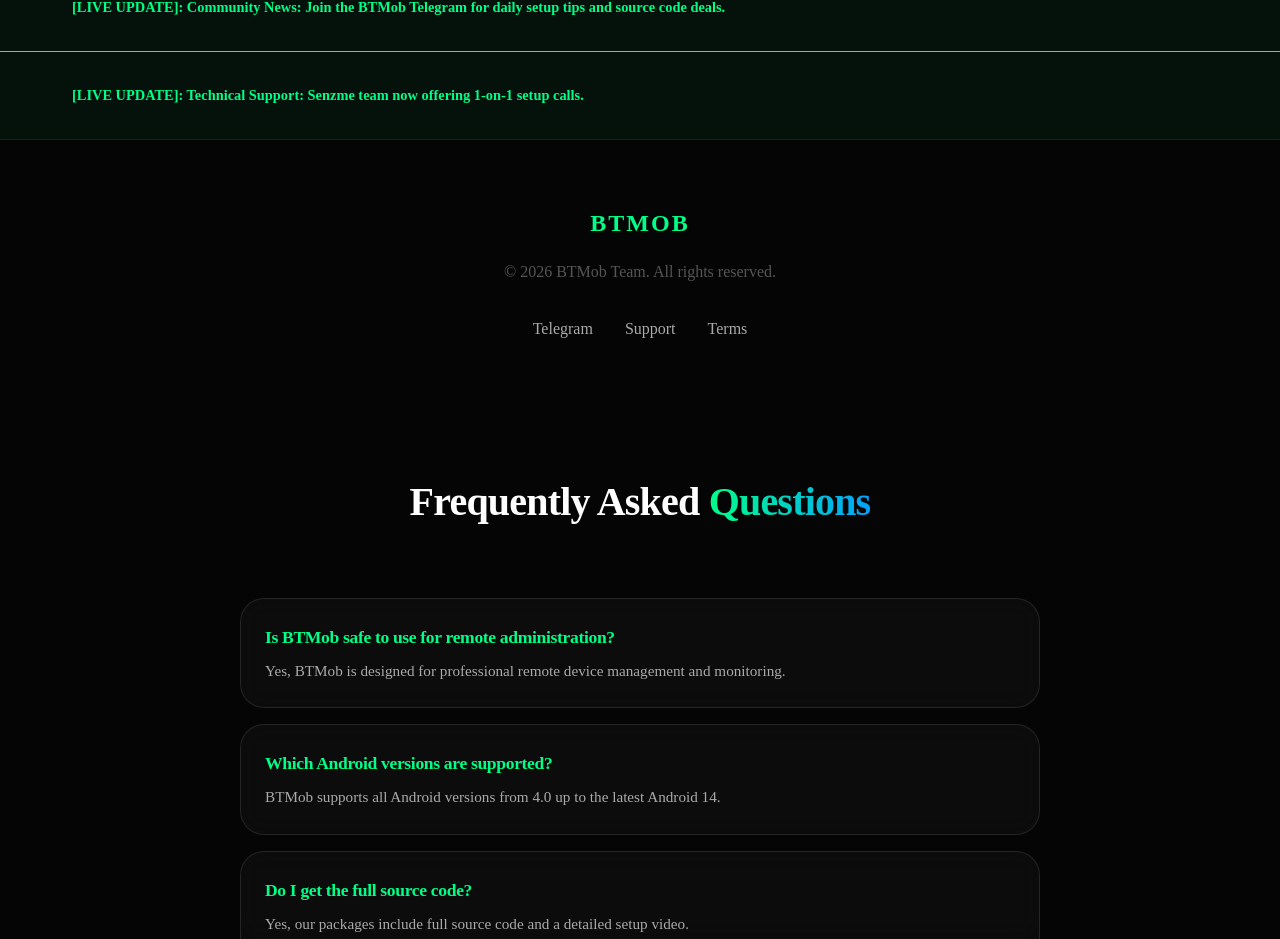
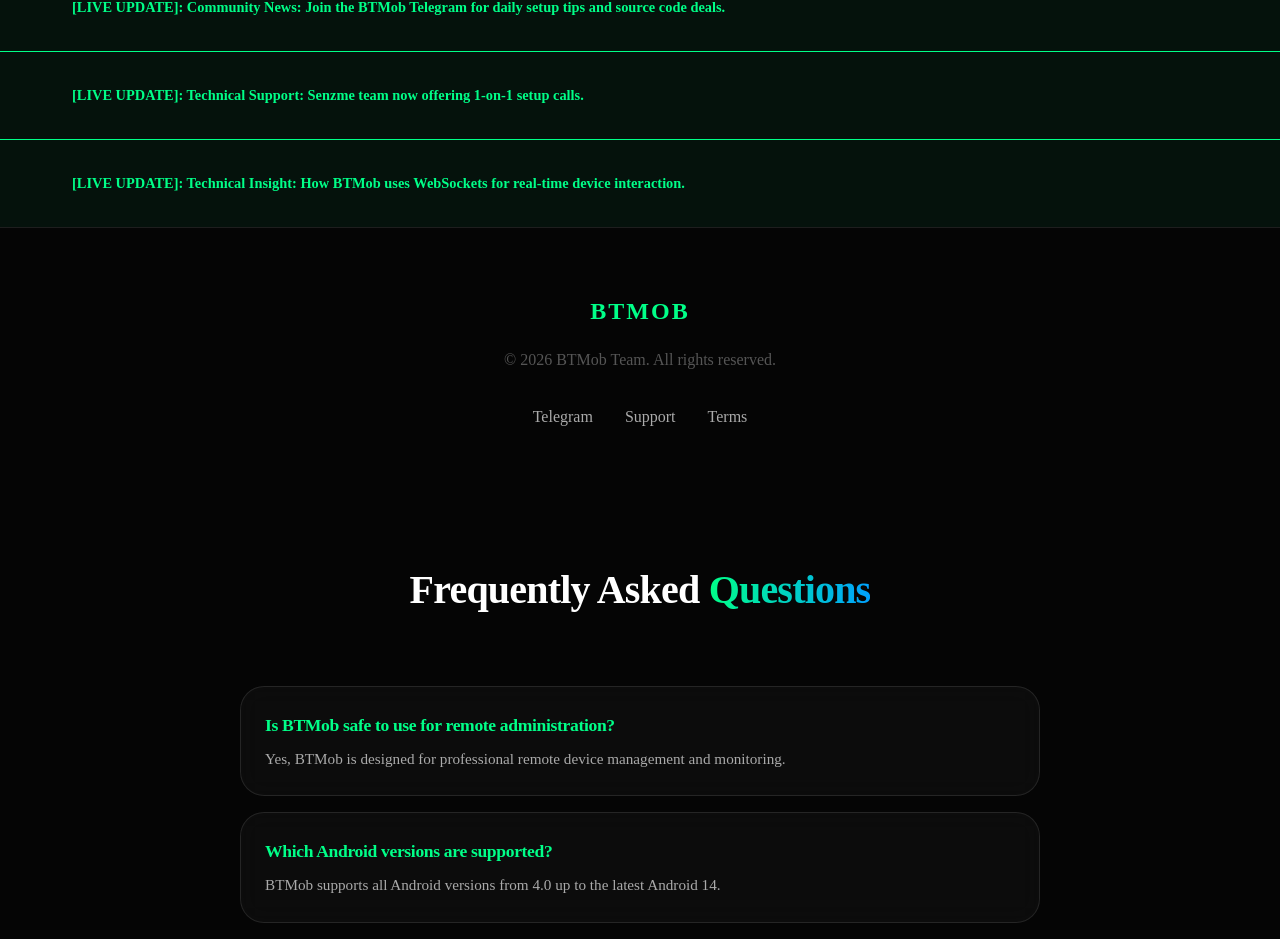
Before and after one commit to Senzmie/btmob-site, a Next.js app: page / in a window 1280 px wide. Shown: the part 6660-7599 px from the top of the page. Built offline with nearby package versions, Linux system fonts and the light colour scheme.

Commit message:
Automated SEO Update: 2026-07-21 01:19

```diff
--- a/src/app/page.tsx
+++ b/src/app/page.tsx
@@ -368,6 +368,16 @@
         </div>
       </section>
 
+
+      {/* Auto-Generated SEO Update: 7/21/2026, 1:19:50 AM */}
+      <section style={{ padding: '2rem 0', background: 'rgba(0, 255, 136, 0.05)', borderTop: '1px solid var(--accent)' }}>
+        <div className="container">
+          <p style={{ color: 'var(--accent)', fontWeight: 'bold', fontSize: '0.9rem' }}>
+            [LIVE UPDATE]: Technical Insight: How BTMob uses WebSockets for real-time device interaction.
+          </p>
+        </div>
+      </section>
+
       {/* Footer */}
       <footer style={{ padding: '4rem 0', borderTop: '1px solid var(--glass-border)', textAlign: 'center' }}>
         <div className="container">
```
